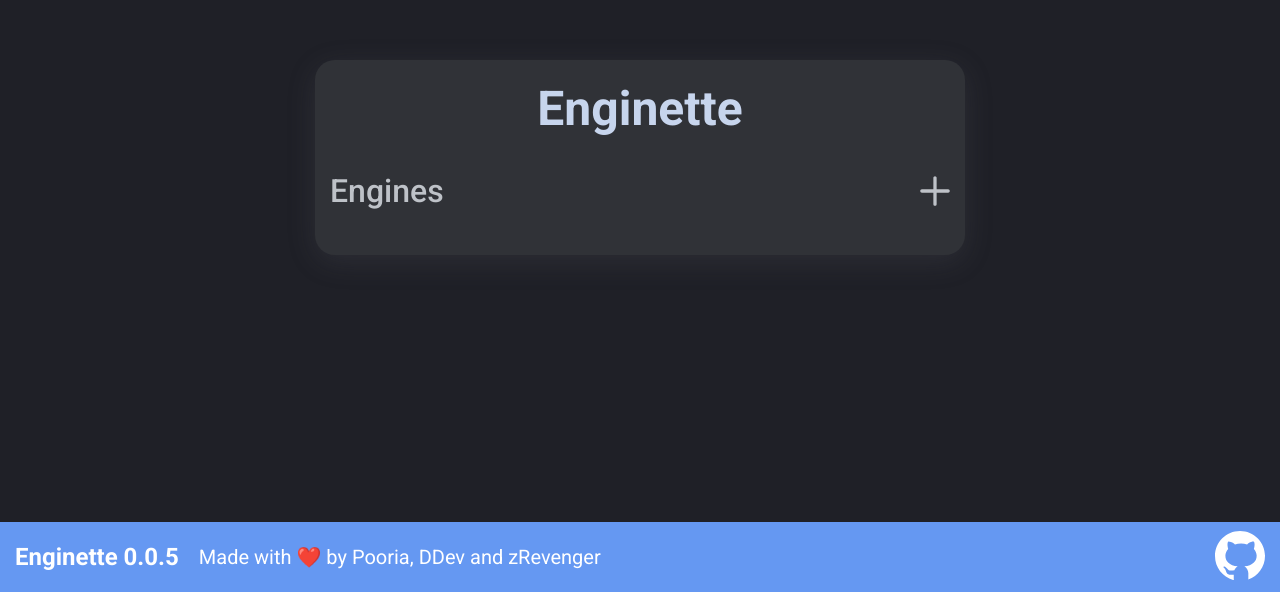
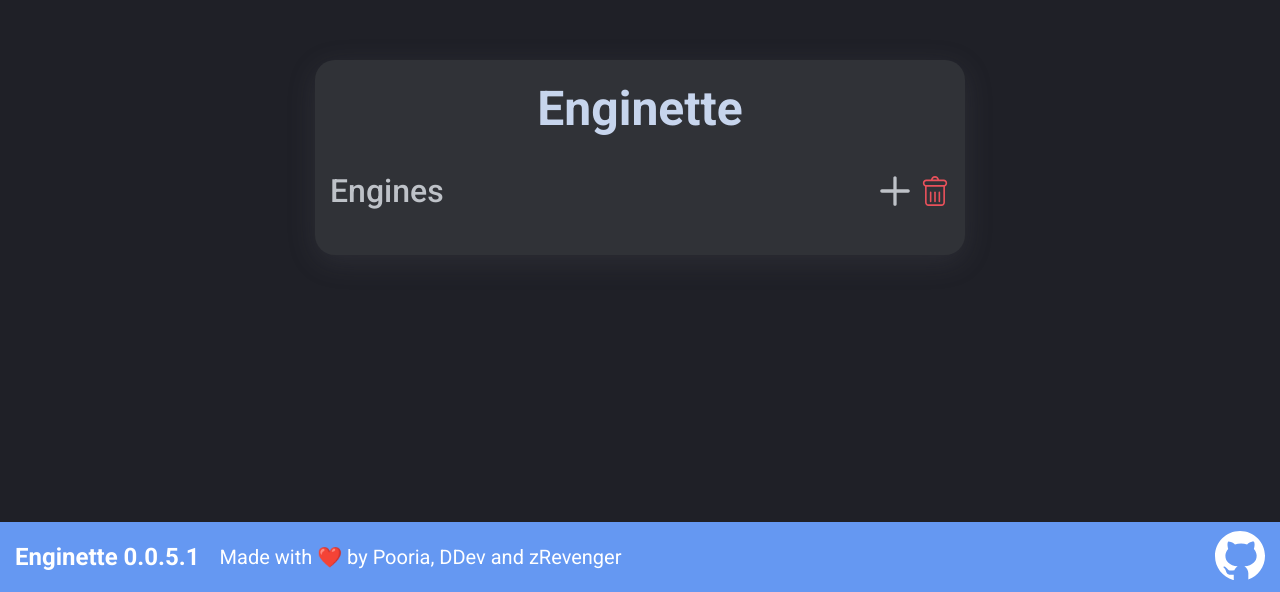
Before and after one commit to Enginette/enginette, a React (Create React App) app: page / in a window 1280 px wide. Shown: the part 208-800 px from the top of the page. Built offline with nearby package versions, Linux system fonts and the light colour scheme.

Commit message:
added a "clear database" button thingy

```diff
--- a/package.json
+++ b/package.json
@@ -1,6 +1,6 @@
 {
   "name": "enginette",
-  "version": "0.0.5",
+  "version": "0.0.5.1",
   "private": true,
   "dependencies": {
     "@testing-library/jest-dom": "^5.16.5",
--- a/src/components/Footer/Footer.jsx
+++ b/src/components/Footer/Footer.jsx
@@ -65,7 +65,7 @@ const Footer = () => {
 	return (
 		<FooterDiv>
 			<Left>
-				<h1>Enginette 0.0.5</h1>
+				<h1>Enginette 0.0.5.1</h1>
 				{/* <h2>We're out of alpha baby!</h2> */}
 				<p>Made with ❤️ by <a href="https://github.com/pooriaahmadi">Pooria</a>, <a href="https://github.com/DDev247">DDev</a> and <a href="https://github.com/zRevenger">zRevenger</a></p>
 			</Left>
--- a/src/database/database.js
+++ b/src/database/database.js
@@ -71,6 +71,26 @@ class Database {
 		});
 		pistons.createIndex("engine", "engine");
 	};
+
+	static clearAll = async (db) => {
+		for (let i = 0; i < db.objectStoreNames.length; i++) {
+			const objectStore = db.objectStoreNames[i];
+
+			/*
+			await db.deleteObjectStore(objectStore);
+			const store = db.createObjectStore(objectStore, {
+				autoIncrement: true,
+			});
+			if(objectStore === "engines")
+				store.createIndex("name", "name", { unique: true });
+			else
+				store.createIndex("engine", "engine");
+			*/
+
+			const tx = db.transaction(objectStore, "readwrite");
+			await tx.objectStore(objectStore).clear();
+		}
+	}
 
 	//Cylinder heads
 	static CylinderHeads = class CylinderHeads {
--- a/src/pages/Home.jsx
+++ b/src/pages/Home.jsx
@@ -1,5 +1,6 @@
 import styled from "styled-components";
 import plus from "../images/plus.svg";
+import deleteIcon from "../images/delete.svg";
 import Engine from "../components/Engines/Engine";
 import NewEngine from "../components/Engines/NewEngine";
 import { useState, useEffect } from "react";
@@ -52,6 +53,10 @@ const Top = styled.div`
 		font-size: 32px;
 		font-weight: 500;
 	}
+	> div {
+		gap: 10px;
+		display: flex;
+	}
 	> img {
 		width: 30px;
 		height: 30px;
@@ -82,6 +87,12 @@ const Home = ({ database }) => {
 	const toggleIsNewActive = () => {
 		setIsNewActive(!isNewActive);
 	};
+
+	const deleteAll = async () => {
+		await Database.clearAll(database);
+		window.alert("Database cleared.\nRefreshing...");
+		window.location.reload();
+	}
 
 	useEffect(() => {
 		if (!database) return;
@@ -120,7 +131,10 @@ const Home = ({ database }) => {
 				<Selector>
 					<Top>
 						<h3>Engines</h3>
-						<img src={plus} onClick={toggleIsNewActive} alt="New" />
+						<div>
+							<img src={plus} onClick={toggleIsNewActive} alt="Delete all" />
+							<img src={deleteIcon} onClick={deleteAll} alt="New" />
+						</div>
 					</Top>
 					<Engines>
 						{engines.map((engine) => (
```
Also changed, not shown: 1 other file (tests, documents, lock files or other folders).
